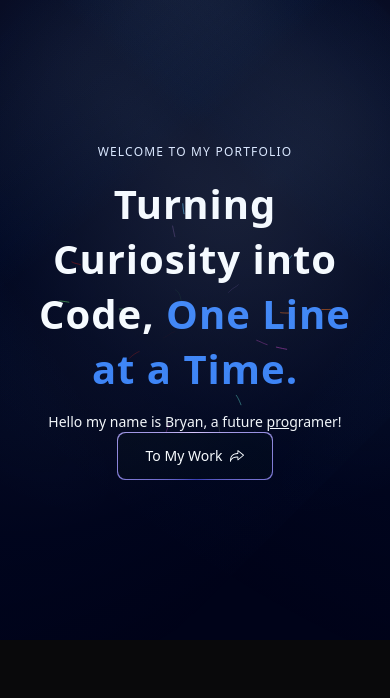
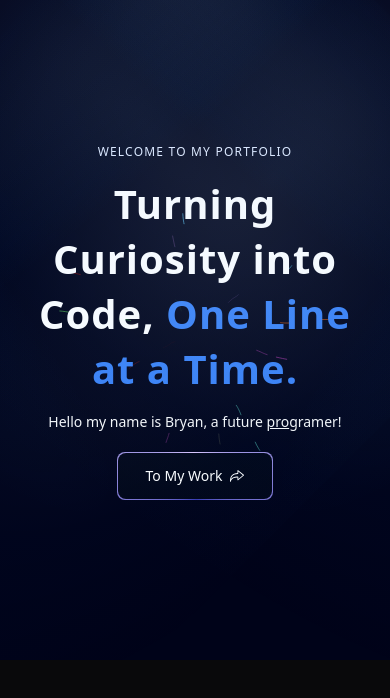
Before and after one commit to BryanOchoa/js-portfolio, a Next.js app: page / in a window 390 px wide. Shown: the top 698 px of the page. Built offline with nearby package versions, Linux system fonts and the light colour scheme.

Commit message:
Fixed button on mobile with margin bottom.

```diff
--- a/components/Hero.tsx
+++ b/components/Hero.tsx
@@ -25,7 +25,7 @@ const Hero = () => {
                 className="text-center text-[40px] md:text-5xl lg:text-6xl"
                 words="Turning Curiosity into Code, One Line at a Time. "
             />
-            <p className="text-center md:tracking-wider md-4 text-sm md:text-lg lg:text-2xl"> Hello my name is Bryan, a future <u>pro</u>gramer! </p>
+            <p className="text-center md:tracking-wider md-4 text-sm md:text-lg lg:text-2xl mb-5"> Hello my name is Bryan, a future <u>pro</u>gramer! </p>
 
             <a href="#about">
               <MagicButton
```
